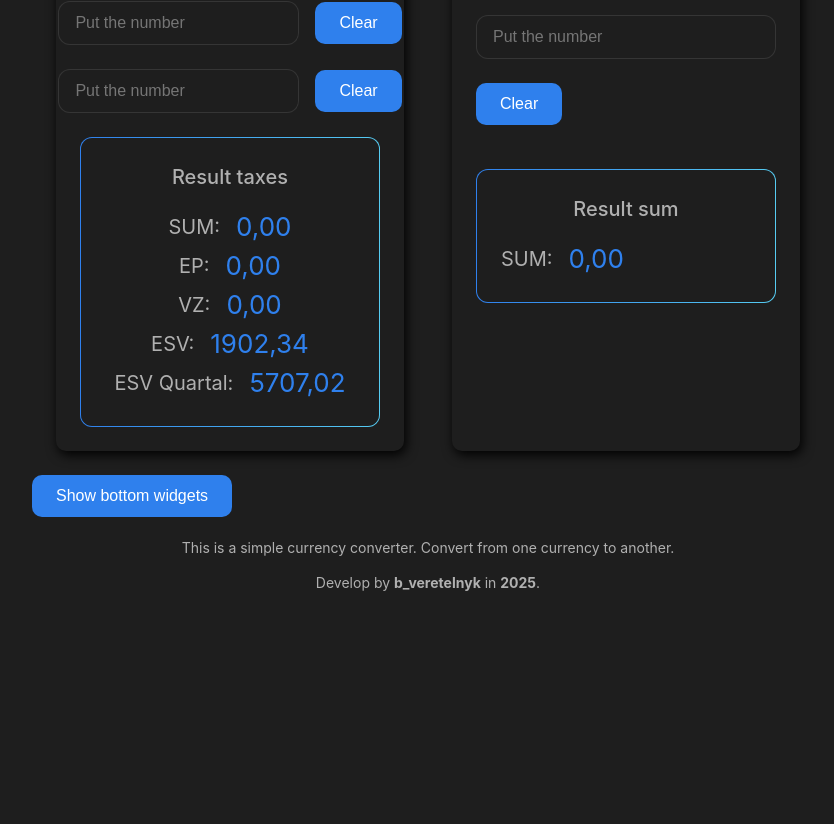
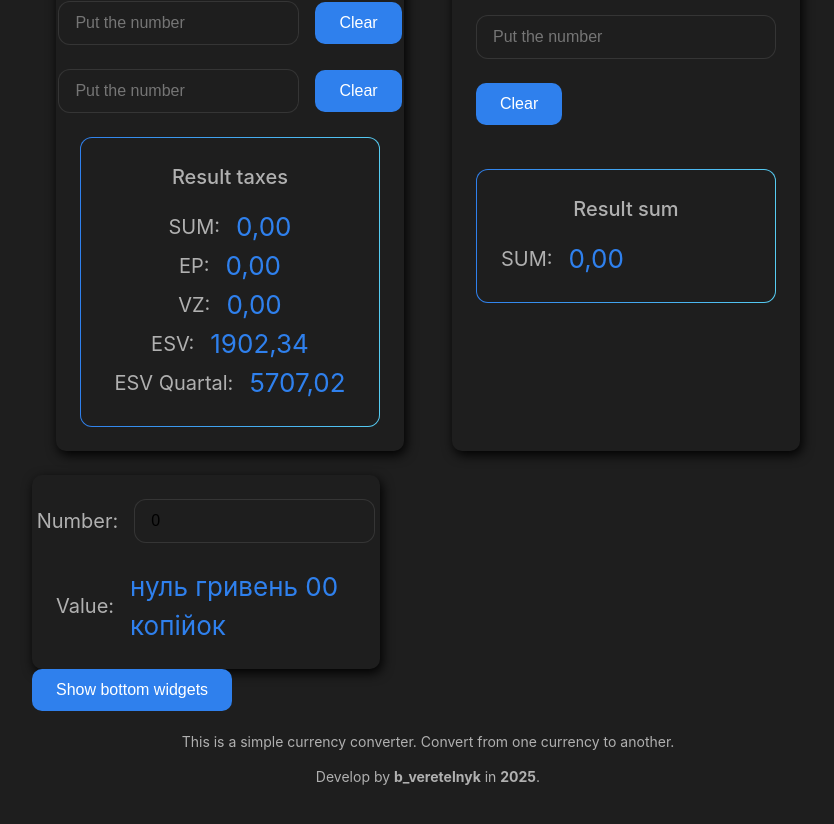
Before and after one commit to bveretelnik/convert-sum, a React (Vite) app: page / in a window 1280 px wide. Shown: the part 344-1168 px from the top of the page, without its empty margins (212-1046 px from the left). Before the commit the page ends 991 px from the top, so only its background shows below. Built offline with nearby package versions, Linux system fonts and the light colour scheme.

Commit message:
FT - add feature price in words

```diff
--- a/src/App.jsx
+++ b/src/App.jsx
@@ -4,6 +4,7 @@ import Title from './components/Title/Title.jsx';
 import Footer from './components/Footer/Footer.jsx';
 import BottomWidget from './components/BottomWidgets/BottomWidget.jsx';
 import TopWidgets from './components/TopWidgets/TopWidgets.jsx';
+import PriceInWords from './components/PriceInWords/PriceInWords.jsx';
 
 function App() {
   return (
@@ -11,6 +12,7 @@ function App() {
       <Title />
       <TopWidgets />
       <NumberConverter />
+      <PriceInWords />
       <BottomWidget />
       <Footer />
     </>
--- /dev/null
+++ b/src/components/PriceInWords/PriceInWords.jsx
@@ -0,0 +1,28 @@
+import React, { useState } from 'react';
+import { useAmountInWords } from '../../hooks/useAmountInWords.js';
+import Card from '../Card/Card.jsx';
+import ControlledInputBlock from '../NumberConverter/ControlledInputBlock/ControlledInputBlock.jsx';
+import CopyToClipboard from '../CopyToClipboard/CopyToClipboard.jsx';
+
+const PriceInWords = () => {
+  const [value, setValue] = useState(0);
+  const amount = useAmountInWords(value);
+
+  console.log(amount, 'amount');
+
+  return (
+    <Card>
+      <div>
+        <ControlledInputBlock
+          value={Number(value)}
+          header={'Number:'}
+          hasButton={false}
+          onChange={e => setValue(e.target.value)}
+        />
+      </div>
+      <CopyToClipboard value={amount} />
+    </Card>
+  );
+};
+
+export default PriceInWords;
--- /dev/null
+++ b/src/constants/numberWords.js
@@ -0,0 +1,64 @@
+export const unitsMale = [
+  '',
+  'один',
+  'два',
+  'три',
+  'чотири',
+  'п’ять',
+  'шість',
+  'сім',
+  'вісім',
+  'дев’ять',
+];
+
+export const unitsFemale = [
+  '',
+  'одна',
+  'дві',
+  'три',
+  'чотири',
+  'п’ять',
+  'шість',
+  'сім',
+  'вісім',
+  'дев’ять',
+];
+
+export const teens = [
+  'десять',
+  'одинадцять',
+  'дванадцять',
+  'тринадцять',
+  'чотирнадцять',
+  'п’ятнадцять',
+  'шістнадцять',
+  'сімнадцять',
+  'вісімнадцять',
+  'дев’ятнадцять',
+];
+
+export const tens = [
+  '',
+  '',
+  'двадцять',
+  'тридцять',
+  'сорок',
+  'п’ятдесят',
+  'шістдесят',
+  'сімдесят',
+  'вісімдесят',
+  'дев’яносто',
+];
+
+export const hundreds = [
+  '',
+  'сто',
+  'двісті',
+  'триста',
+  'чотириста',
+  'п’ятсот',
+  'шістсот',
+  'сімсот',
+  'вісімсот',
+  'дев’ятсот',
+];
--- /dev/null
+++ b/src/hooks/useAmountInWords.js
@@ -0,0 +1,75 @@
+import { useMemo } from 'react';
+import {
+  hundreds,
+  teens,
+  tens,
+  unitsFemale,
+  unitsMale,
+} from '../constants/numberWords.js';
+
+function getCurrencyWord(n) {
+  if (n % 10 === 1 && n % 100 !== 11) return 'гривня';
+  if ([2, 3, 4].includes(n % 10) && ![12, 13, 14].includes(n % 100))
+    return 'гривні';
+  return 'гривень';
+}
+
+function getThousandsWord(n) {
+  if (n % 10 === 1 && n % 100 !== 11) return 'тисяча';
+  if ([2, 3, 4].includes(n % 10) && ![12, 13, 14].includes(n % 100))
+    return 'тисячі';
+  return 'тисяч';
+}
+
+function convertBelowThousand(n, isFemale = false) {
+  const u = isFemale ? unitsFemale : unitsMale;
+
+  const h = Math.floor(n / 100);
+  const t = Math.floor((n % 100) / 10);
+  const o = n % 10;
+
+  let words = '';
+
+  if (h) words += hundreds[h] + ' ';
+
+  if (t === 1) {
+    words += teens[o] + ' ';
+  } else {
+    words += (tens[t] + ' ' + u[o]).trim() + ' ';
+  }
+
+  return words.trim();
+}
+
+function numberToWordsUA(n) {
+  if (n === 0) return 'нуль гривень 00 копійок';
+
+  const thousands = Math.floor(n / 1000);
+  const rest = n % 1000;
+
+  let result = '';
+
+  if (thousands) {
+    result +=
+      convertBelowThousand(thousands, true) +
+      ' ' +
+      getThousandsWord(thousands) +
+      ' ';
+  }
+
+  if (rest) {
+    result += convertBelowThousand(rest);
+  }
+
+  const currency = getCurrencyWord(n);
+
+  return `${capitalize(result.trim())} ${currency} 00 копійок`;
+}
+
+function capitalize(str) {
+  return str.charAt(0).toUpperCase() + str.slice(1);
+}
+
+export function useAmountInWords(amount) {
+  return useMemo(() => numberToWordsUA(amount), [amount]);
+}
```
